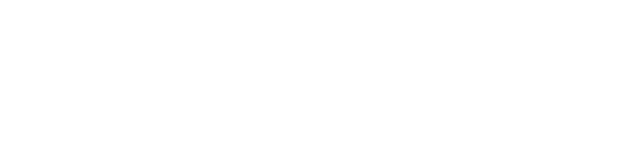
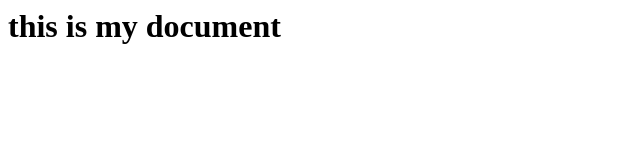
Before and after one commit to YN061120/HttpsRemoteRepo, a plain HTML site: page index.html in a window 1280 px wide. Shown: the whole page, without its empty margins (0-640 px from the left). Drawn offline with Linux system fonts and the light colour scheme.

Commit message:
Adding title for the document

```diff
--- a/index.html
+++ b/index.html
@@ -1,3 +1,5 @@
 <!DOCTYPE>
 <html> </html>
-<body></body>
+<body>
+    <h1>this is my document</h1>
+</body>
```
